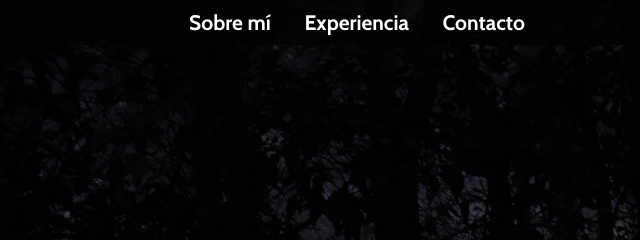
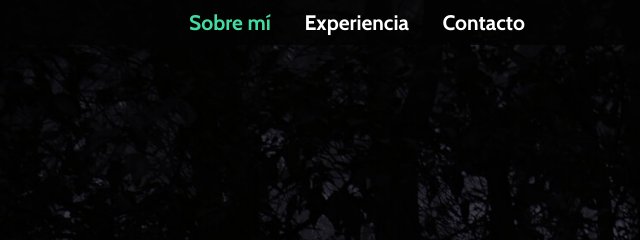
Before and after one commit to alejandrogallardo/alexweb, a plain HTML site: page index.html in a window 1280 px wide. Shown: the top 240 px of the page, 538-1178 px from the left. Drawn offline with nearby package versions, Linux system fonts and the light colour scheme; files whose address does not match are found by name.

Commit message:
agregando clase active al nav-bar

```diff
--- a/css/alexpage.css
+++ b/css/alexpage.css
@@ -74,6 +74,10 @@ margin: 0;
 	text-decoration: none;
 	padding: 10px 15px;
 	transition: all 0.3s ease-in-out;
+}
+.nav-bar a:active,
+.nav-bar a.active {
+	color: #42DCA3;
 }
 .nav-bar a:hover {
 	color: #42DCA3;
--- a/index.html
+++ b/index.html
@@ -14,7 +14,7 @@
 <body id="top">
 <!-- menu de navegacion -->
 <span id="burguer" class="burguerbtn icon-menu"></span>
-	<nav id="navbar" class="nav-bar active">
+	<nav id="navbar" class="nav-bar">
 		<a href="#top" class="retornar">Home</a>
     	<div class="menu">
 			<ul>
```
